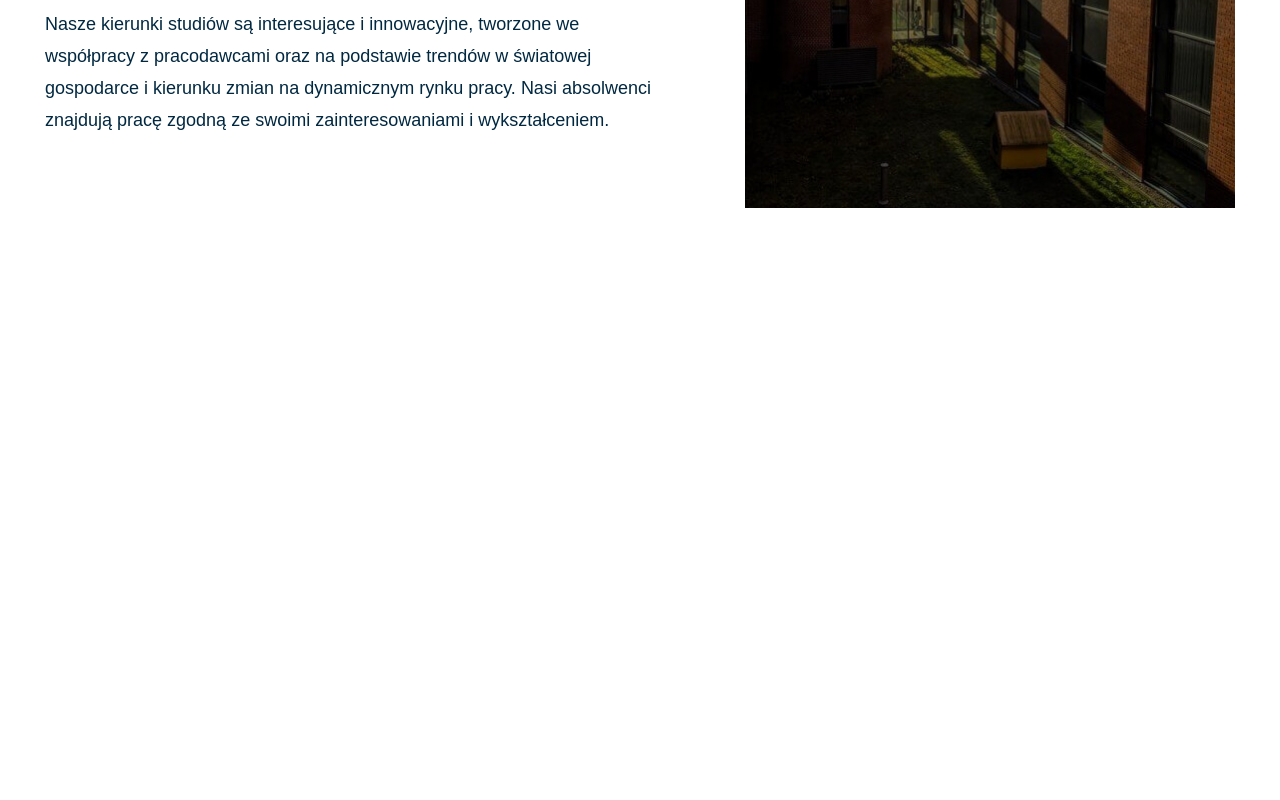
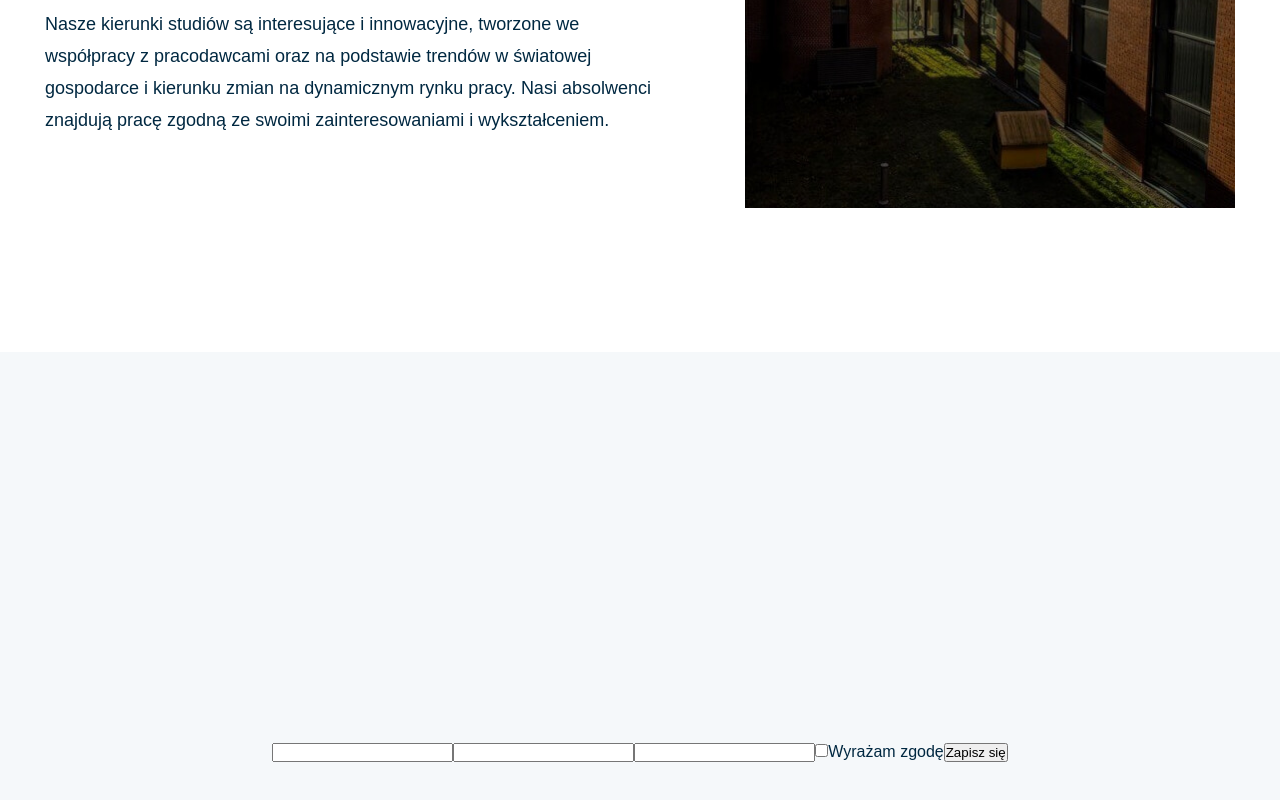
Before and after one commit to AdrianChojnacki/Universitas, a React (Create React App) app: page / in a window 1280 px wide. Shown: the part 2848-3648 px from the top of the page. Before the commit the page ends 3200 px from the top, so only its background shows below. Built offline with nearby package versions, Linux system fonts and the light colour scheme.

Commit message:
added form

```diff
--- a/src/components/App.scss
+++ b/src/components/App.scss
@@ -6,6 +6,7 @@
 @import "./scss/slider.scss";
 @import "./scss/article.scss";
 @import "./scss/popup.scss";
+@import "./scss/form.scss";
 @import "./scss/dummy-page.scss";
 
 .App {
--- /dev/null
+++ b/src/components/js/Form.js
@@ -0,0 +1,166 @@
+import React, { Component } from "react";
+
+class Form extends Component {
+  state = {
+    firstname: "",
+    lastname: "",
+    email: "",
+    accept: false,
+    message: "",
+
+    errors: {
+      firstname: false,
+      lastname: false,
+      email: false,
+      accept: false,
+    },
+  };
+
+  messages = {
+    firstname_incorrect: "Nazwa musi być dłuższa niż 10 znaków i nie może zawierać spacji",
+    lastname_incorrect: "Nazwa musi być dłuższa niż 10 znaków i nie może zawierać spacji",
+    email_incorrect: "Brak @ w emailu",
+    accept_incorrect: "Nie potwierdzona zgoda",
+  };
+
+  handleChange = (e) => {
+    const name = e.target.name;
+    const type = e.target.type;
+
+    if (type === "text" || type === "email") {
+      const value = e.target.value;
+
+      this.setState({
+        [name]: value,
+      });
+    } else if (type === "checkbox") {
+      const checked = e.target.checked;
+
+      this.setState({
+        [name]: checked,
+      });
+    }
+  };
+
+  handleSubmit = (e) => {
+    e.preventDefault();
+
+    const validation = this.formValidation();
+
+    if (validation.correct) {
+      this.setState({
+        firstname: "",
+        lastname: "",
+        email: "",
+        accept: false,
+        message: "Formularz został wysłany",
+
+        errors: {
+          firstname: false,
+          lastname: false,
+          email: false,
+          accept: false,
+        },
+      });
+    } else {
+      this.setState({
+        errors: {
+          firstname: !validation.firstname,
+          lastname: !validation.lastname,
+          email: !validation.email,
+          accept: !validation.accept,
+        },
+      });
+    }
+  };
+
+  formValidation = () => {
+    let firstname = false;
+    let lastname = false;
+    let email = false;
+    let accept = false;
+    let correct = false;
+
+    if (this.state.firstname.length > 10 && this.state.firstname.indexOf(" ") === -1) {
+      firstname = true;
+    }
+    if (this.state.lastname.length > 10 && this.state.lastname.indexOf(" ") === -1) {
+      lastname = true;
+    }
+    if (this.state.email.indexOf("@") !== -1) {
+      email = true;
+    }
+    if (this.state.accept) {
+      accept = true;
+    }
+    if (firstname && lastname && email && accept) {
+      correct = true;
+    }
+
+    return {
+      firstname,
+      lastname,
+      email,
+      accept,
+      correct,
+    };
+  };
+
+  componentDidUpdate() {
+    if (this.state.message !== "") {
+      setTimeout(() => {
+        this.setState({
+          message: "",
+        });
+      }, 3000);
+    }
+  }
+
+  render() {
+    return (
+      <section className="form">
+        <form onSubmit={this.handleSubmit} noValidate>
+          <input
+            type="text"
+            id="firstname"
+            name="firstname"
+            value={this.state.firstname}
+            onChange={this.handleChange}
+          />
+          {this.state.errors.firstname && <span>{this.messages.firstname_incorrect}</span>}
+          <input
+            type="text"
+            id="lastname"
+            name="lastname"
+            value={this.state.lastname}
+            onChange={this.handleChange}
+          />
+          {this.state.errors.lastname && <span>{this.messages.lastname_incorrect}</span>}
+          <input
+            type="email"
+            id="email"
+            name="email"
+            value={this.state.email}
+            onChange={this.handleChange}
+          />
+          {this.state.errors.email && <span>{this.messages.email_incorrect}</span>}
+          <label htmlFor="accept">
+            <input
+              type="checkbox"
+              id="accept"
+              name="accept"
+              checked={this.state.accept}
+              onChange={this.handleChange}
+            />
+            Wyrażam zgodę
+            {this.state.errors.accept && <span>{this.messages.accept_incorrect}</span>}
+          </label>
+          <button>Zapisz się</button>
+          {this.state.message && <h3>{this.state.message}</h3>}
+        </form>
+      </section>
+    );
+  }
+}
+
+export default Form;
--- a/src/components/js/Home.js
+++ b/src/components/js/Home.js
@@ -1,7 +1,8 @@
 import React from "react";
+import content from "./content";
 import Start from "./Start";
 import Article from "./Article";
-import content from "./content";
+import Form from "./Form";
 
 function Home() {
   return (
@@ -33,6 +34,7 @@ function Home() {
         img={content.section3.img}
         video="https://www.youtube.com/embed/u02tycroA30"
       />
+      <Form />
     </>
   );
 }
--- a/src/components/js/content.js
+++ b/src/components/js/content.js
@@ -33,6 +33,12 @@ const content = {
       "Nasze kierunki studiów są interesujące i innowacyjne, tworzone we współpracy z pracodawcami oraz na podstawie trendów w światowej gospodarce i kierunku zmian na dynamicznym rynku pracy. Nasi absolwenci znajdują pracę zgodną ze swoimi zainteresowaniami i wykształceniem.",
     img: img3,
   },
+  form: {
+    header1: "Nie znalazłeś odpowiedniego kontaktu?",
+    header2: "Skorzystaj z formularza.",
+    rodo: "Wyrażam zgodę na przetwarzanie moich danych osobowych w rozumieniu ustawy z dnia 29 sierpnia 1997 roku o ochronie danych osobowych oraz ustawy z dnia 16 lipca 2004 roku Prawo telekomunikacyjne w celach marketingowych przez Collegium Da Vinci i oświadczam, iż podanie przeze mnie danych osobowych jest dobrowolne oraz iż zostałem poinformowany o prawie żądania dostępu do moich danych osobowych, ich zmiany oraz usunięcia.",
+    btn: "WYŚLIJ",
+  },
 };
 
 export default content;
--- /dev/null
+++ b/src/components/scss/form.scss
@@ -0,0 +1,7 @@
+.form {
+  display: flex;
+  align-items: center;
+  justify-content: center;
+  height: 100vh;
+  background-color: #f5f8fa;
+}
```
